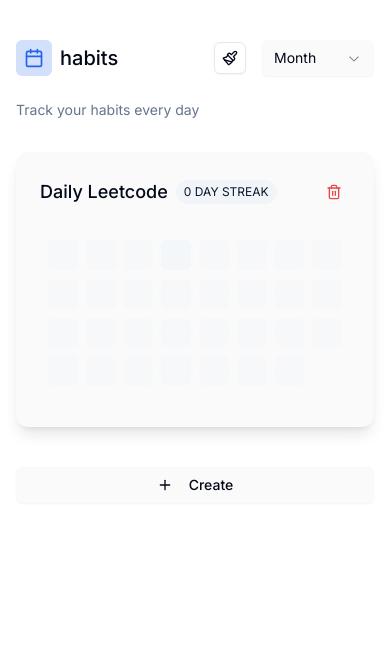
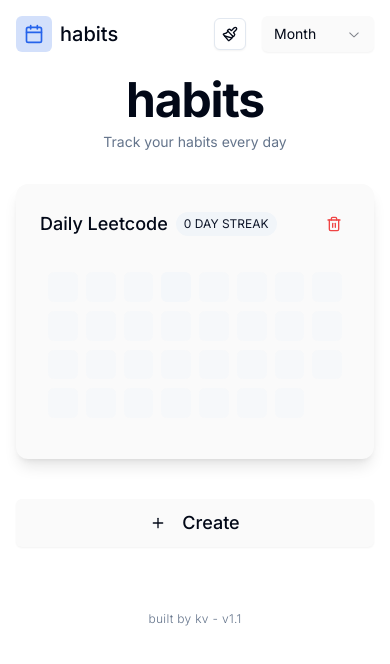
Before and after one commit to kedarvyas/habits-tracker, a Next.js app: page / in a window 390 px wide. Shown: the top 664 px of the page. Built offline with nearby package versions, Linux system fonts and the light colour scheme.

Commit message:
mobile scaling and footer addition - v.1.1

```diff
--- a/src/app/components/HabitsTracker.js
+++ b/src/app/components/HabitsTracker.js
@@ -405,7 +405,9 @@ const HabitsTracker = () => {
     <div className="min-h-screen bg-background">
       <div className="max-w-3xl mx-auto p-4">
         {/* Header */}
-        <div className="flex justify-between items-center py-6">
+        <div>
+          {/* Top row with logo and controls */}
+          <div className="flex justify-between items-center">
             <div className="flex items-center space-x-2">
               <div className="bg-primary/20 p-2 rounded-md">
                 <Calendar className="w-5 h-5 text-primary" />
@@ -459,8 +461,12 @@ const HabitsTracker = () => {
             </div>
           </div>
 
-        {/* Subtitle */}
-        <p className="text-muted-foreground text-sm mb-8">Track your habits every day</p>
+          {/* Centered titles below */}
+          <div className="text-center mt-6 mb-8">
+            <h1 className="text-5xl font-bold tracking-tight mb-2">habits</h1>
+            <p className="text-muted-foreground text-sm">Track your habits every day</p>
+          </div>
+        </div>
 
         {/* Habits List */}
         {habits.map(habit => (
@@ -486,20 +492,22 @@ const HabitsTracker = () => {
                       <Trash2 className="h-4 w-4 text-destructive" />
                     </Button>
                   </AlertDialogTrigger>
-                  <AlertDialogContent className="bg-card/90 border-none sm:max-w-[360px]">
-                    <AlertDialogHeader>
-                      <AlertDialogTitle className="text-base">Delete habit &quot;{habit.name}&quot;?</AlertDialogTitle>
+                  <AlertDialogContent className="bg-card/90 border-none sm:max-w-[300px] w-[90%] p-4"> {/* Reduced max-width and added padding */}
+                    <AlertDialogHeader className="space-y-2 pb-2">
+                      <AlertDialogTitle className="text-base text-center">
+                        Delete habit &quot;{habit.name}&quot;?
+                      </AlertDialogTitle>
                     </AlertDialogHeader>
-                    <AlertDialogFooter className="space-x-2">
-                      <AlertDialogCancel className="bg-secondary/50 hover:bg-secondary/70">
-                        Cancel
-                      </AlertDialogCancel>
+                    <AlertDialogFooter className="flex flex-col gap-2 sm:flex-row sm:gap-2">
                       <AlertDialogAction
                         onClick={() => deleteHabit(habit.id)}
-                        className="bg-destructive/40 hover:bg-destructive/60 text-destructive-foreground"
+                        className="bg-destructive/40 hover:bg-destructive/60 text-destructive-foreground sm:order-2 w-full"
                       >
                         Delete
                       </AlertDialogAction>
+                      <AlertDialogCancel className="bg-secondary/50 hover:bg-secondary/70 sm:order-1 w-full">
+                        Cancel
+                      </AlertDialogCancel>
                     </AlertDialogFooter>
                   </AlertDialogContent>
                 </AlertDialog>
@@ -514,9 +522,9 @@ const HabitsTracker = () => {
           <DialogTrigger asChild>
             <Button
               variant="outline"
-              className="w-full mt-6 bg-card border-none hover:bg-secondary/50"
+              className="w-full mt-6 bg-card border-none hover:bg-secondary/50 py-6 text-lg"
             >
-              <Plus className="w-4 h-4 mr-2" />
+              <Plus className="w-5 h-5 mr-2" />
               Create
             </Button>
           </DialogTrigger>
@@ -572,6 +580,12 @@ const HabitsTracker = () => {
           </DialogContent>
         </Dialog>
       </div>
+      {/* Footer */}
+      <div className="flex justify-center mt-12 mb-4">
+        <p className="text-xs text-muted-foreground font-light tracking-wide">
+          built by kv - v1.1
+        </p>
+      </div>
     </div>
   );
 };
```
Lines whose indentation alone changed are shown as unchanged.
